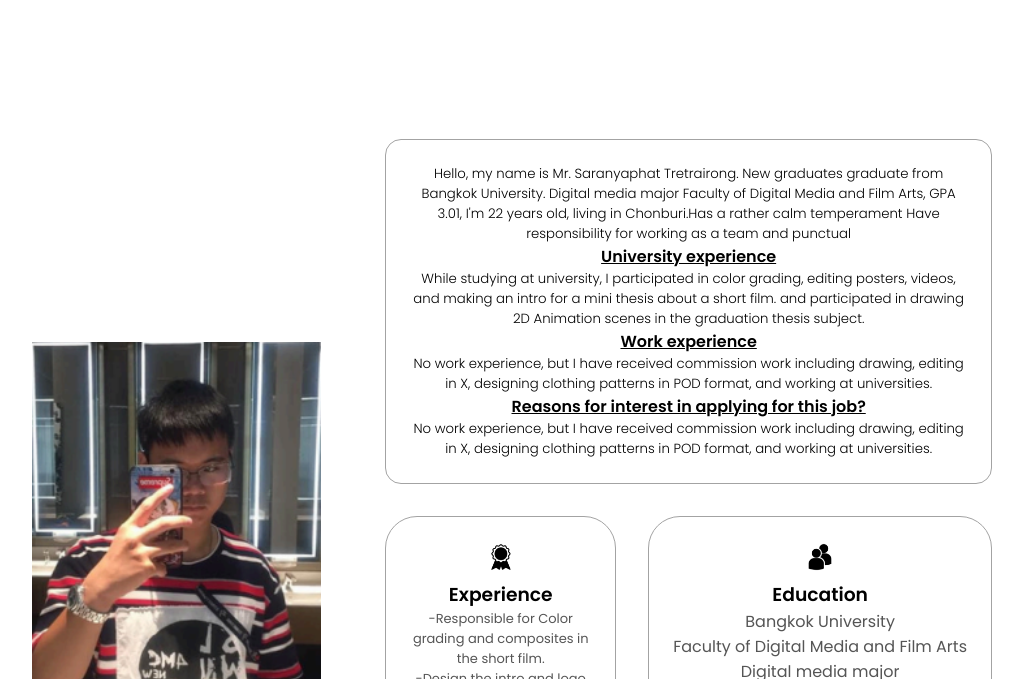
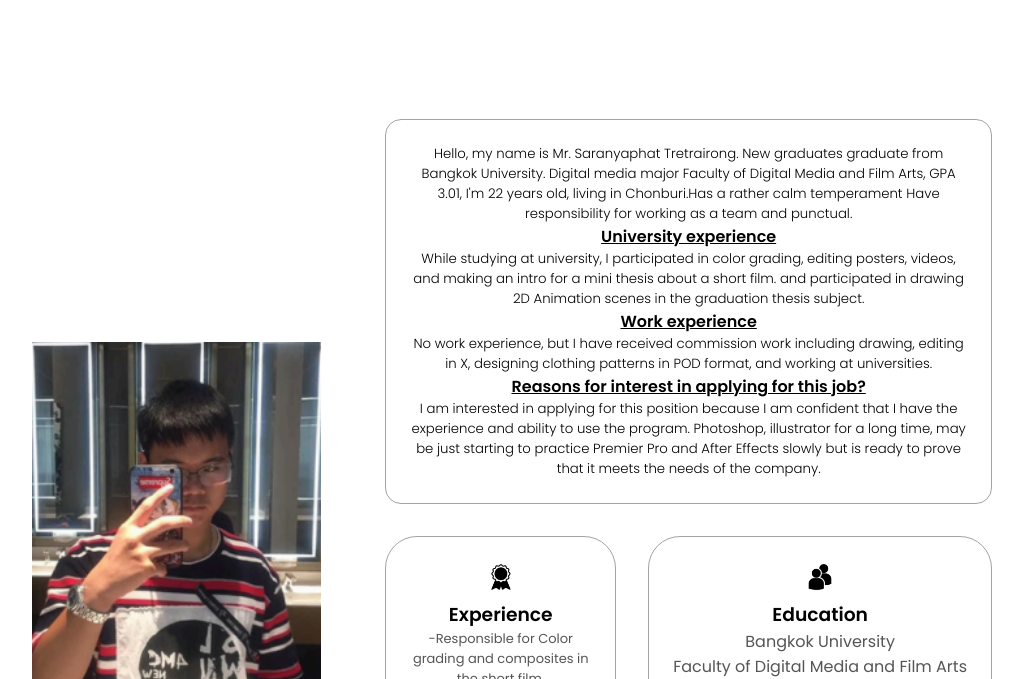
Before and after one commit to kinaeng/Saranyaphat-Traetrairong, a plain HTML site: page index.html in a window 1280 px wide. Shown: the part 632-1311 px from the top of the page, without its empty margins (128-1151 px from the left). Drawn offline with Linux system fonts and the light colour scheme.

Commit message:
CHANGE SOMETHING

```diff
--- a/index.html
+++ b/index.html
@@ -62,7 +62,7 @@
             Hello, my name is Mr. Saranyaphat Tretrairong.
             New graduates graduate from Bangkok University. Digital media major Faculty of Digital Media and Film Arts,
             GPA 3.01, I'm 22 years old, living in Chonburi.Has a rather calm temperament Have responsibility for working
-            as a team and punctual
+            as a team and punctual.
           </h5>
           <h4 class="underline">University experience<h4>
               <h5 class="about-text">While studying at university, I participated in color grading, editing posters,
@@ -75,8 +75,10 @@
                     editing in X, designing clothing patterns in POD format, and working at universities.
                   </h5>
                   <h4 class="underline">Reasons for interest in applying for this job?</h4>
-                  <h5 class="about-text">No work experience, but I have received commission work including drawing,
-                    editing in X, designing clothing patterns in POD format, and working at universities.
+                  <h5 class="about-text">I am interested in applying for this position because I am confident that I
+                    have the experience and ability to use the program. Photoshop, illustrator for a long time, may be
+                    just starting to practice Premier Pro and After Effects slowly but is ready to prove that it meets
+                    the needs of the company.
                   </h5>
 
 
@@ -581,7 +583,7 @@
     </section>
   </section>
 
- <script src="assests/js/script.js"></script>
+  <script src="assests/js/script.js"></script>
 </body>
 
 </html>
```
